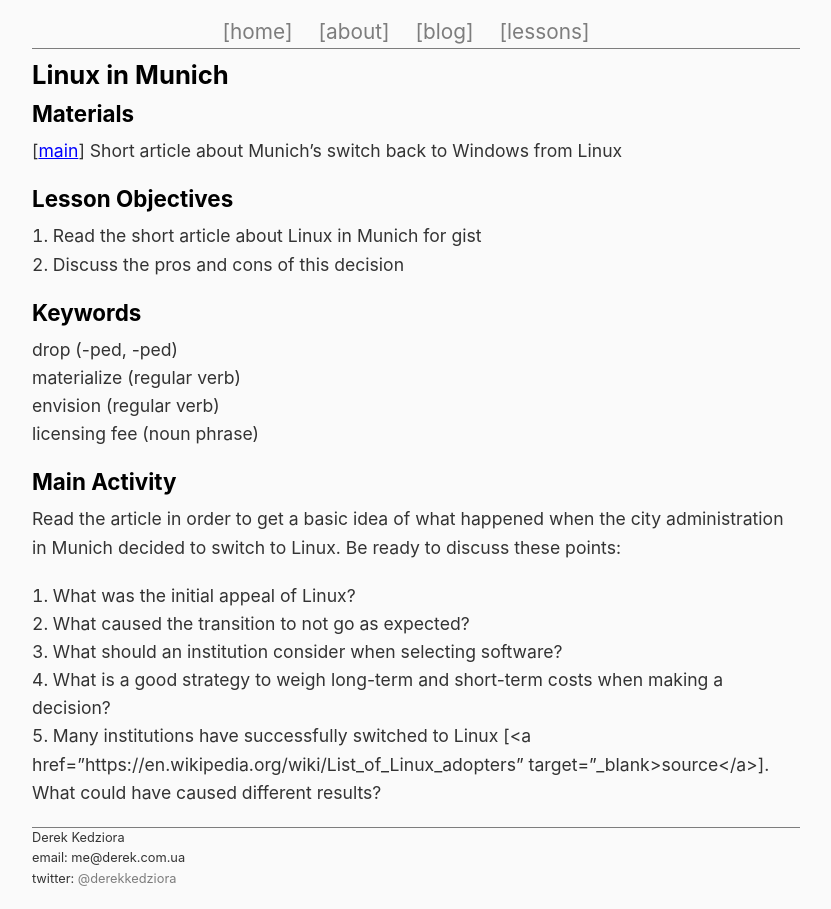
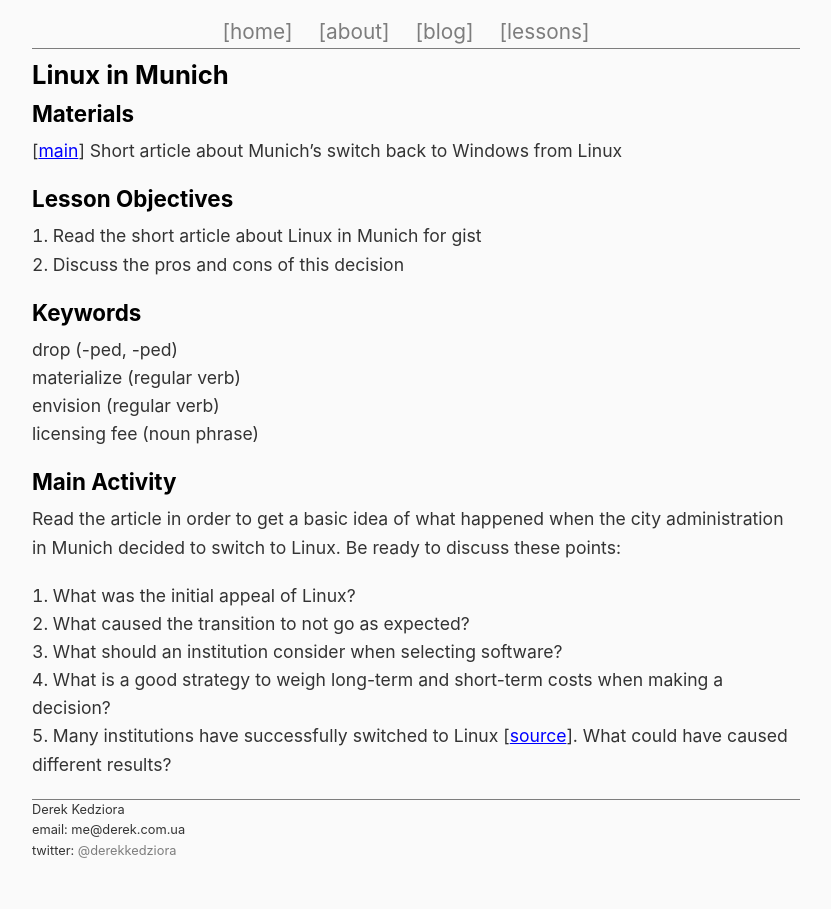
Before and after one commit to ZeroDeth/derekkedziora.github.io, a Jekyll site: the page built from _posts/2016-11-14-munich-linux.md, in a window 1280 px wide. Shown: the whole page, without its empty margins (224-1055 px from the left). Built offline with Jekyll 4.4.1, drawn with Linux system fonts in a browser that asks for light colours.

Commit message:
link fixed

```diff
--- a/_posts/2016-11-14-munich-linux.md
+++ b/_posts/2016-11-14-munich-linux.md
@@ -33,4 +33,4 @@ Read the article in order to get a basic idea of what happened when the city adm
 2. What caused the transition to not go as expected?
 3. What should an institution consider when selecting software?
 4. What is a good strategy to weigh long-term and short-term costs when making a decision?
-5. Many institutions have successfully switched to Linux [<a href="https://en.wikipedia.org/wiki/List_of_Linux_adopters" target="_blank>source</a>]. What could have caused different results?
+5. Many institutions have successfully switched to Linux [<a href="https://en.wikipedia.org/wiki/List_of_Linux_adopters" target="_blank">source</a>]. What could have caused different results?
```
